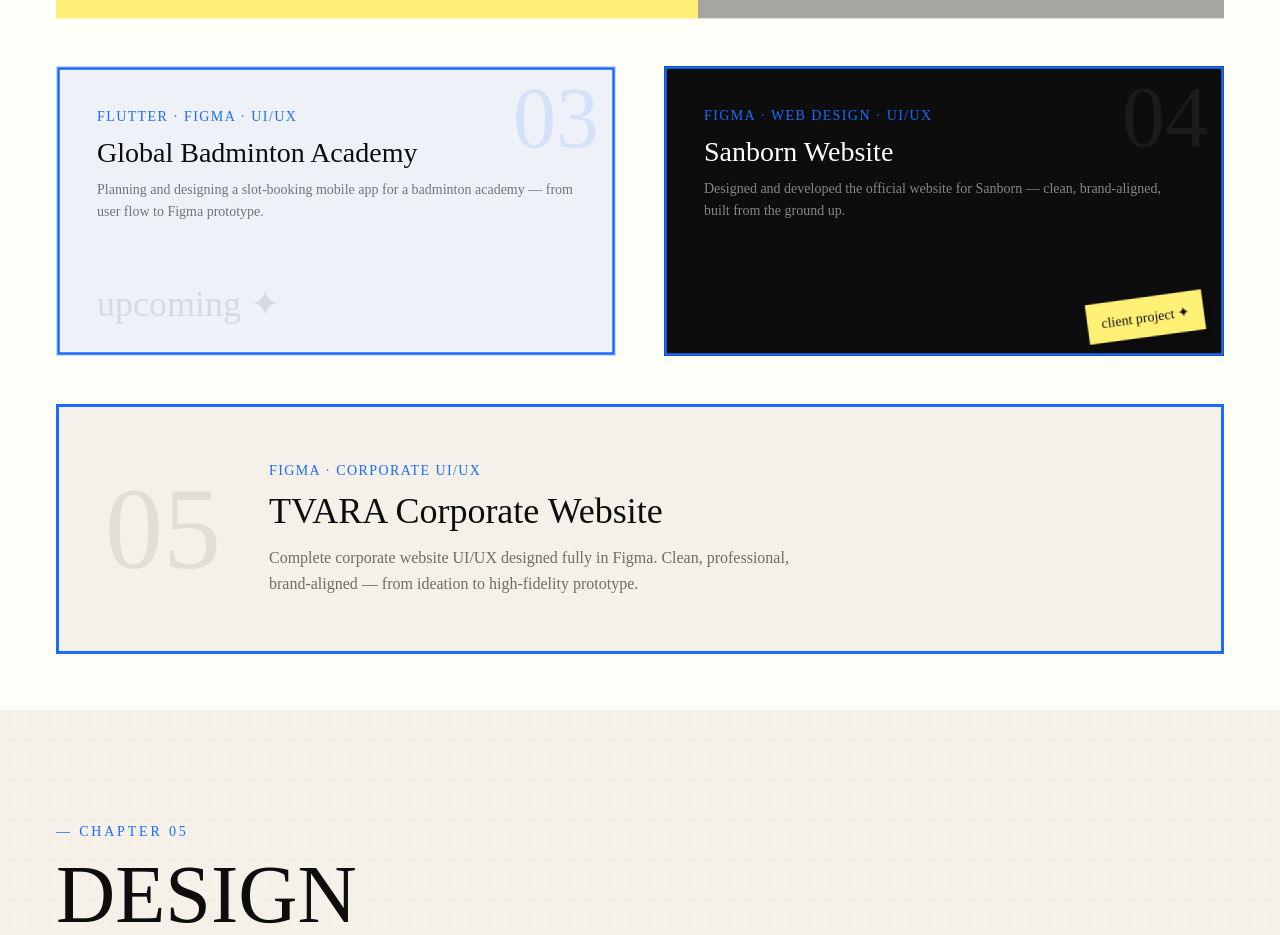
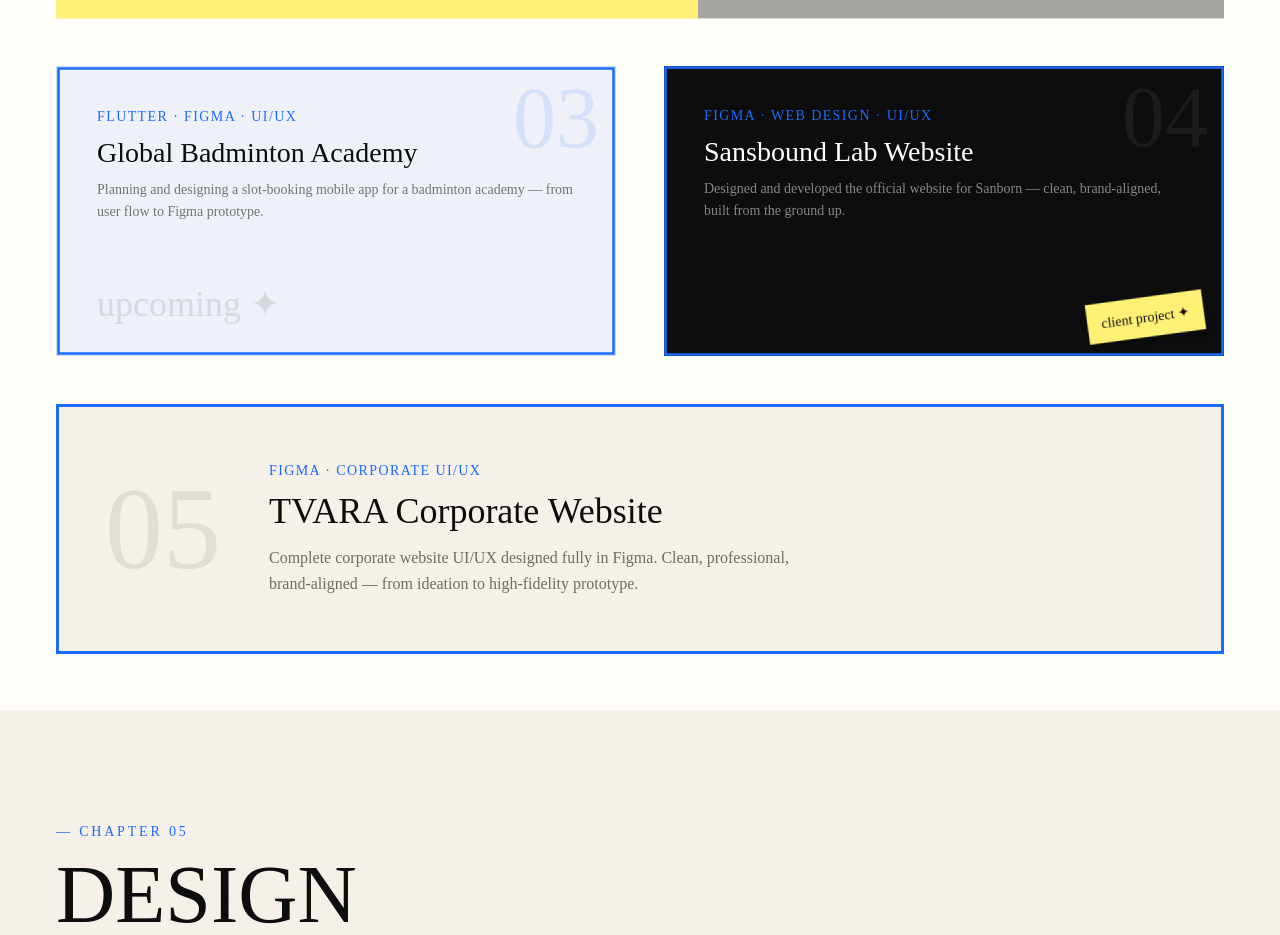
Before and after one commit to urfavnihaal/storytelling-portfolio, a React (Vite) app: page / in a window 1280 px wide. Shown: the part 5640-6575 px from the top of the page. Built offline with nearby package versions, Linux system fonts and the light colour scheme; grey boxes are pictures that could not be loaded.

Commit message:
Rename project title from 'Sanborn Website' to 'Sansbound Lab Website'

```diff
--- a/src/app/data/projects.ts
+++ b/src/app/data/projects.ts
@@ -36,7 +36,7 @@
   {
     index: "04",
     tech: "Figma · Web Design · UI/UX",
-    title: "Sanborn Website",
+    title: "Sansbound Lab Website",
     description:
       "Designed and developed the official website for Sanborn — clean, brand-aligned, built from the ground up.",
   },
```
